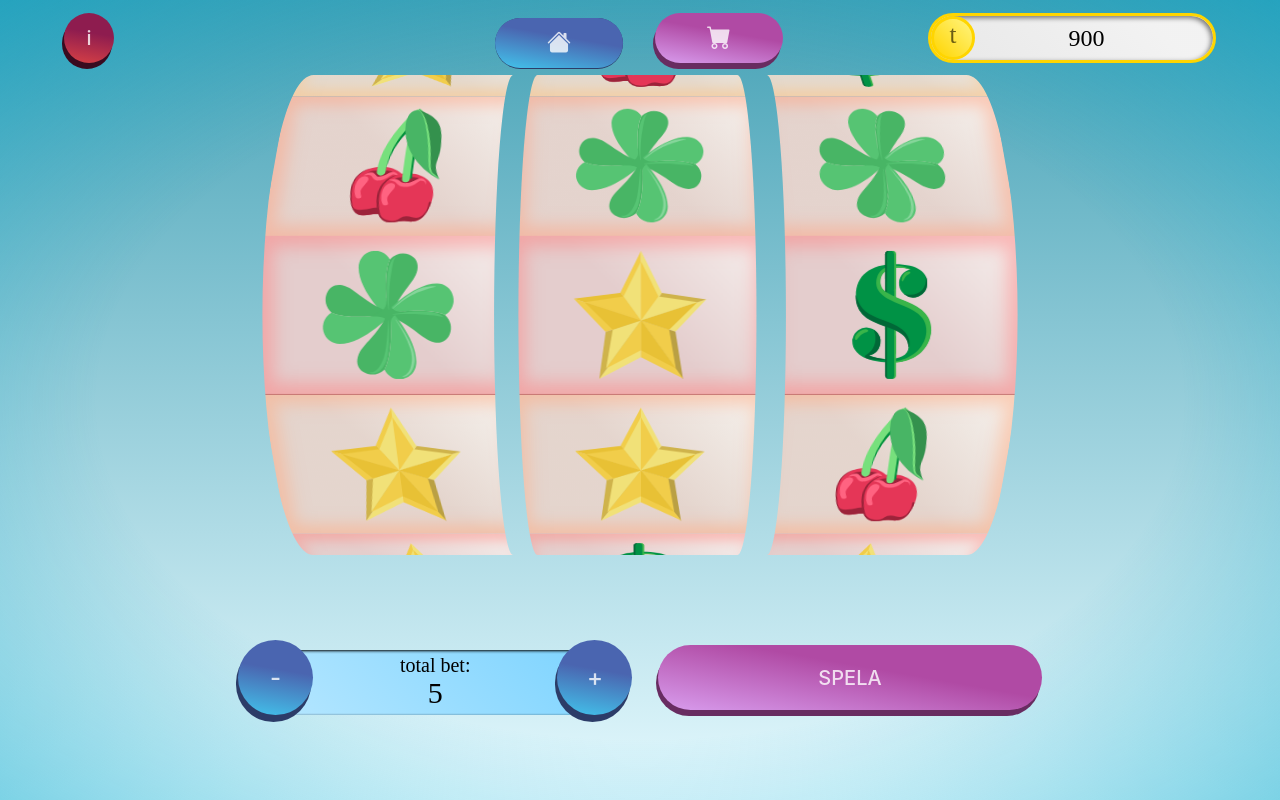
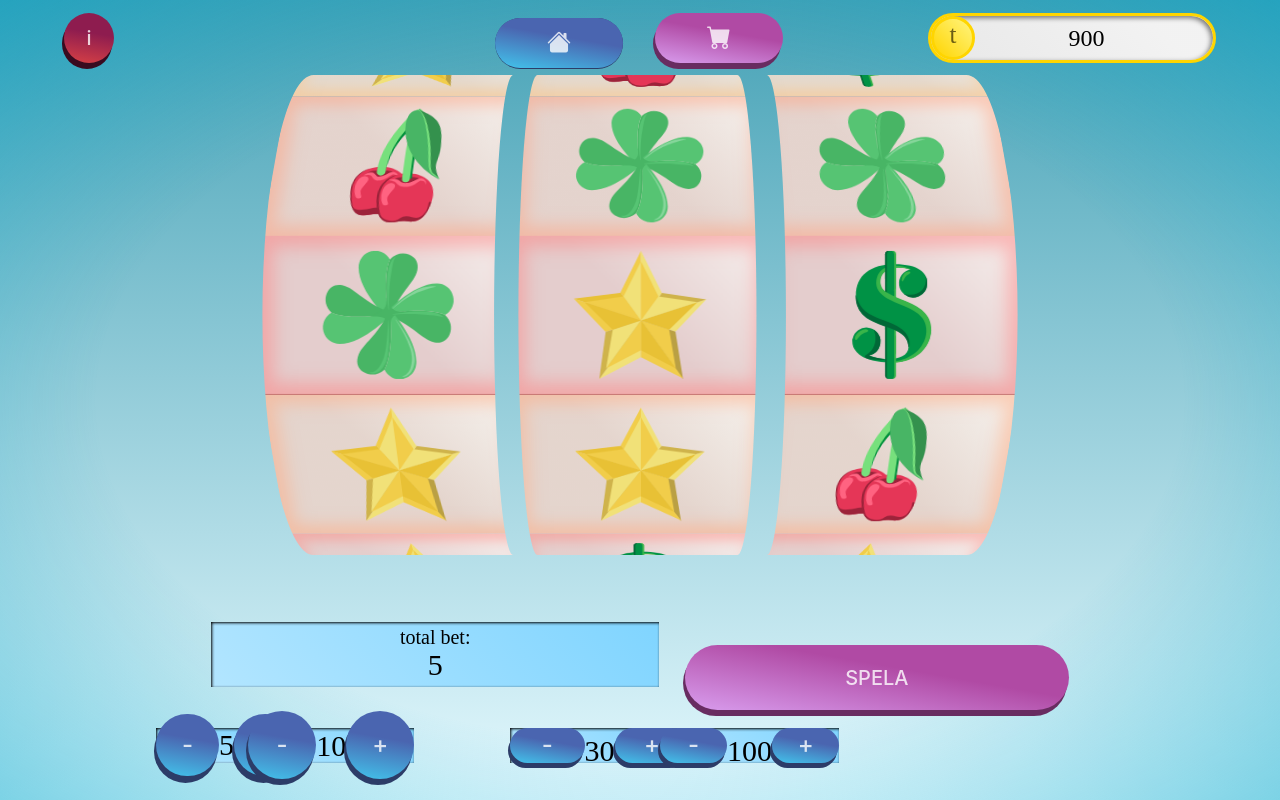
Before and after one commit to ztipsamme/jontastic-slots, a Vue app: page / in a window 1280 px wide. Shown: the top 800 px of the page. Built offline with nearby package versions, Linux system fonts and the light colour scheme; a web font is replaced by a local one.

Commit message:
Bettingknappar, ej klar!

```diff
--- a/src/components/TotalBet.vue
+++ b/src/components/TotalBet.vue
@@ -1,17 +1,27 @@
 <template>
-  <div class="total-bet-container">
+
+
+  <div class="div-wrapper-container">
+    <div class="bet-amount">
+      <p>total bet:</p>
+      <span>{{
+        "\n" + tokenStore.tokens.bet
+      }}</span>
+    </div>
+
+
+ <div class="bet-amount-num">
     <btn
-      :styles="{ zIndex: 2, maxWidth: '75px' }"
+      :styles="{ zIndex: 2, maxWidth: '85px' }"
       :circle="true"
-      :width="'13vh'"
+      :width="'22vh'"
       :size="'large'"
       @click="decrementBetAmount()"
     >
       -
     </btn>
 
-    <div class="bet-amount">
-      <p>total bet:</p>
+<p>
       <input
         id="inpBet"
         @blur="onBlur"
@@ -20,24 +30,140 @@
         v-model="currentBet"
       />
       <span @click="onClick" v-if="!isActive">{{
-        "\n" + tokenStore.tokens.bet
+        "\n" + 5
       }}</span>
-    </div>
+
+</p>
   <btn
       :styles="{ zIndex: 2, maxWidth: '75px' }"
       :circle="true"
-      :width="'13vh'"
+      :width="'22vh'"
       :size="'large'"
       @click="incrementBetAmount()"
     >
       +
     </btn>
  </div>
+
+
+ <div class="ten-bet">
+  <div class="bet-amount-num10">
+
+
+ <btn
+      :styles="{ zIndex: 2, maxWidth: '75px' }"
+      :circle="true"
+      :width="'19vh'"
+      :size="'large'"
+      @click="decrementBetAmount10()"
+    >
+      -
+    </btn>
+      <input
+        id="inpBet"
+        @blur="onBlur"
+        v-if="isActive"
+        type="text"
+        v-model="currentBet"
+      />
+      <span @click="onClick" v-if="!isActive">{{
+        "\n" + 10
+      }}</span>
+
+
+  <btn
+      :styles="{ zIndex: 2, maxWidth: '75px' }"
+      :circle="true"
+      :width="'19vh'"
+      :size="'large'"
+      @click="incrementBetAmount10()"
+    >
+      +
+    </btn>
+ </div>
+ </div>
+ <div class="thirty-bet-container">
+  <div class="bet-amount-num30">
+
+
+ <btn
+      :styles="{ zIndex: 2, maxWidth: '75px' }"
+      :circle="true"
+      :width="'19vh'"
+      :size="'large'"
+      @click="decrementBetAmount30()"
+    >
+      -
+    </btn>
+
+
+      <input
+        id="inpBet"
+        @blur="onBlur"
+        v-if="isActive"
+        type="text"
+        v-model="currentBet"
+      />
+      <span @click="onClick" v-if="!isActive">{{
+        "\n" + 30
+      }}</span>
+
+
+  <btn
+      :styles="{ zIndex: 2, maxWidth: '75px' }"
+      :circle="true"
+      :width="'19vh'"
+      :size="'large'"
+      @click="incrementBetAmount30()"
+    >
+      +
+    </btn></div>
+
+    <div class="hundred-bet-container">
+    <div class="bet-amount-num100">
+    <btn
+      :styles="{ zIndex: 2, maxWidth: '85px' }"
+      :circle="true"
+      :width="'22vh'"
+      :size="'large'"
+      @click="decrementBetAmount100()"
+    >
+      -
+    </btn>
+
+<p>
+      <input
+        id="inpBet"
+        @blur="onBlur"
+        v-if="isActive"
+        type="text"
+        v-model="currentBet"
+      />
+      <span @click="onClick" v-if="!isActive">{{
+        "\n" + 100
+      }}</span>
+
+</p>
+  <btn
+      :styles="{ zIndex: 2, maxWidth: '75px' }"
+      :circle="true"
+      :width="'22vh'"
+      :size="'large'"
+      @click="incrementBetAmount100()"
+    >
+      +
+    </btn>
+ </div>
+ </div></div>
+</div>
+
 </template>
+
 
  <script>
   import btn from "./elements/buttonComponent.vue"
   import { useTokenStore } from "../stores/tokenStore.js"
+
 
   export default {
     setup() {
@@ -73,9 +199,39 @@
           this.tokenStore.tokens.bet = this.tokenStore.tokens.bet - 5
         }
       },
+      decrementBetAmount10() {
+        if (this.tokenStore.tokens.bet > 10) {
+          this.tokenStore.tokens.bet = this.tokenStore.tokens.bet - 10
+        }
+      },
+      decrementBetAmount30() {
+        if (this.tokenStore.tokens.bet > 30) {
+          this.tokenStore.tokens.bet = this.tokenStore.tokens.bet - 30
+        }
+      },
+      decrementBetAmount100() {
+        if (this.tokenStore.tokens.bet > 100) {
+          this.tokenStore.tokens.bet = this.tokenStore.tokens.bet - 100
+        }
+      },
       incrementBetAmount() {
         if (this.tokenStore.tokens.bet + 5 <= this.tokenStore.tokens.sum) {
           this.tokenStore.tokens.bet = this.tokenStore.tokens.bet + 5
+        }
+      },
+      incrementBetAmount10() {
+        if (this.tokenStore.tokens.bet + 10 <= this.tokenStore.tokens.sum) {
+          this.tokenStore.tokens.bet = this.tokenStore.tokens.bet + 10
+        }
+      },
+      incrementBetAmount30() {
+        if (this.tokenStore.tokens.bet + 30 <= this.tokenStore.tokens.sum) {
+          this.tokenStore.tokens.bet = this.tokenStore.tokens.bet + 30
+        }
+      },
+      incrementBetAmount100() {
+        if (this.tokenStore.tokens.bet + 100 <= this.tokenStore.tokens.sum) {
+          this.tokenStore.tokens.bet = this.tokenStore.tokens.bet + 100
         }
       },
       onClick() {
@@ -89,12 +245,40 @@
   }
  </script>
 
+
  <style scoped lang="scss">
   .total-bet-container {
+    display: grid;
+    align-items: center;
+    justify-content: center;
+
+  }
+.bet-columns-container{
+    display: flexbox;
+  }
+
+  .ten-bet {
+    display:flex;
+    align-items: center;
+    width: 15em;
+    justify-content: center;
+  }
+
+
+  .thirty-bet-container {
     display: flex;
     align-items: center;
-    justify-content: center;
+    justify-content: right;
   }
+  .hundred-bet-container {
+    display: flex;
+    align-items: center;
+    justify-content: right;
+  }
+
+
+
+
   .bet-wrapper {
     background-color: antiquewhite;
   }
@@ -105,23 +289,29 @@
     color: white;
     align-items: center;
     justify-content: center;
+
+
   }
   .minus-button,
   .plus-button {
-    font-size: 24px;
+    font-size: 4px;
     font-weight: normal;
     background: none;
     border: none;
     cursor: pointer;
     z-index: 2;
+
+
+
   }
  #inpBet {
     border: 0;
     outline: 0;
     padding: 0;
     text-align: center;
-    background: none;
+
   }
+
 
   .bet-amount {
     background-image: linear-gradient(
@@ -132,16 +322,12 @@
     display: flex;
     flex-flow: column;
     align-items: center;
-    justify-content: center;
     position: relative;
-    width: 23vw;
-    height: 13vh;
+    width: 35vw;
     max-height: 65px;
-    top: 5px;
+    top: 29px;
     box-shadow: inset 1px 1px 3px 0px black;
     font-size: clamp(10px, 7vh, 30px);
-    font-weight: normal;
-    margin: 0 -25px;
     & p {
       position: relative;
       top: 5px;
@@ -149,6 +335,84 @@
       padding: 0;
       line-height: 1em;
       font-size: 20px;
+
     }
   }
+  .bet-amount-num {
+    background-image: linear-gradient(
+      5deg,
+      hsl(200, 100%, 85%),
+      hsl(200, 100%, 75%)
+    );
+    display: flex;
+    align-items: center;
+    justify-content: center;
+    position: relative;
+    width: 11vw;
+    max-height: 35px;
+    top: 70px;
+    box-shadow: inset 1px 1px 3px 0px black;
+    font-size: clamp(10px, 7vh, 30px);
+    font-weight: normal;
+    margin: 0 -55px;
+    & p {
+      position: relative;
+      margin: 0;
+      padding: 0;
+      line-height: 20em;
+      font-size: 30px;
+      width: 1em;
+
+    }
+
+  }
+  .bet-amount-num10 {
+    background-image: linear-gradient(
+      45deg,
+      hsl(200, 100%, 85%),
+      hsl(200, 100%, 75%)
+    );
+    display: flex;
+    align-items: center;
+    justify-content: center;
+    position: relative;
+    width: 13vw;
+    max-height: 35px;
+    top: 35px;
+    box-shadow: inset 1px 1px 3px 0px black;
+    font-size: clamp(10px, 7vh, 30px);
+    font-weight: normal;
+    margin: 0 -35px;
+
+  }
+
+
+  .bet-amount-num30{
+    background-image: linear-gradient(
+      45deg,
+      hsl(200, 100%, 85%),
+      hsl(200, 100%, 75%)
+    );
+    display: flex;
+    width: 14vw;
+    max-height: 35px;
+    box-shadow: inset 1px 1px 3px 0px black;
+    font-size: clamp(10px, 7vh, 30px);
+    margin: 0 -30px;
+  }
+
+  .bet-amount-num100{
+    background-image: linear-gradient(
+      45deg,
+      hsl(200, 100%, 85%),
+      hsl(200, 100%, 75%)
+    );
+    display: flex;
+    width: 14vw;
+    max-height: 35px;
+    box-shadow: inset 1px 1px 3px 0px black;
+    font-size: clamp(10px, 7vh, 30px);
+    margin: 0 -180px;
+  }
+
  </style>
```
Lines whose indentation alone changed are shown as unchanged.
